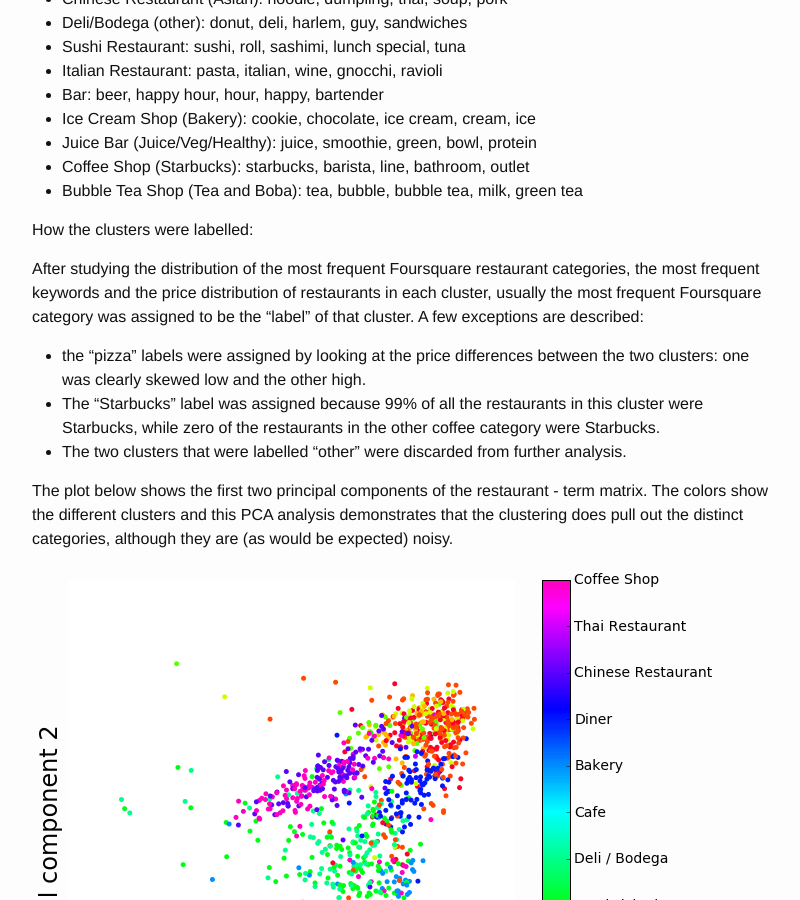
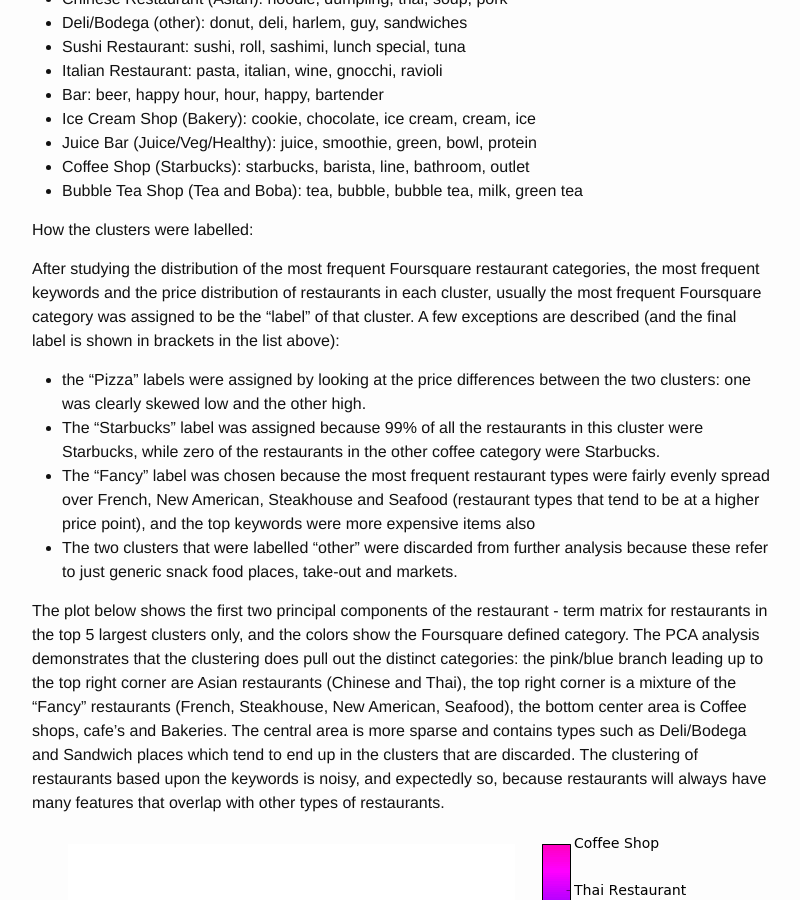
Before and after one commit to alexabate/alexabate.github.io, a Jekyll site: the page built from _posts/2016-10-03-market-insight.md, in a window 1280 px wide and 900 px high, scrolled down 2168 px. Shown: the whole window, without its empty margins (238-1038 px from the left). Built offline with Jekyll 4.4.1, drawn with Linux system fonts in a browser that asks for light colours; some web fonts are replaced.

Commit message:
Update 2016-10-03-market-insight.md

```diff
--- a/_posts/2016-10-03-market-insight.md
+++ b/_posts/2016-10-03-market-insight.md
@@ -56,13 +56,14 @@ I validated the clusters (and the choice of k=20) by studying the frequencies of
 
 How the clusters were labelled:
 
-After studying the distribution of the most frequent Foursquare restaurant categories, the most frequent keywords and the price distribution of restaurants in each cluster, usually the most frequent Foursquare category was assigned to be the "label" of that cluster. A few exceptions are described:
+After studying the distribution of the most frequent Foursquare restaurant categories, the most frequent keywords and the price distribution of restaurants in each cluster, usually the most frequent Foursquare category was assigned to be the "label" of that cluster. A few exceptions are described (and the final label is shown in brackets in the list above):
 
-* the "pizza" labels were assigned by looking at the price differences between the two clusters: one was clearly skewed low and the other high.
+* the "Pizza" labels were assigned by looking at the price differences between the two clusters: one was clearly skewed low and the other high.
 * The "Starbucks" label was assigned because 99% of all the restaurants in this cluster were Starbucks, while zero of the restaurants in the other coffee category were Starbucks.
-* The two clusters that were labelled "other" were discarded from further analysis.
+* The "Fancy" label was chosen because the most frequent restaurant types were fairly evenly spread over French, New American, Steakhouse and Seafood (restaurant types that tend to be at a higher price point), and the top keywords were more expensive items also
+* The two clusters that were labelled "other" were discarded from further analysis because these refer to just generic snack food places, take-out and markets.
 
-The plot below shows the first two principal components of the restaurant - term matrix. The colors show the different clusters and this PCA analysis demonstrates that the clustering does pull out the distinct categories, although they are (as would be expected) noisy.
+The plot below shows the first two principal components of the restaurant - term matrix for restaurants in the top 5 largest clusters only, and the colors show the Foursquare defined category. The PCA analysis demonstrates that the clustering does pull out the distinct categories: the pink/blue branch leading up to the top right corner are Asian restaurants (Chinese and Thai), the top right corner is a mixture of the "Fancy" restaurants (French, Steakhouse, New American, Seafood), the bottom center area is Coffee shops, cafe's and Bakeries. The central area is more sparse and contains types such as Deli/Bodega and Sandwich places which tend to end up in the clusters that are discarded. The clustering of restaurants based upon the keywords is noisy, and expectedly so, because restaurants will always have many features that overlap with other types of restaurants.
 
 ![pca]({{ BASE_PATH }}/images/pca.png)
 
```
